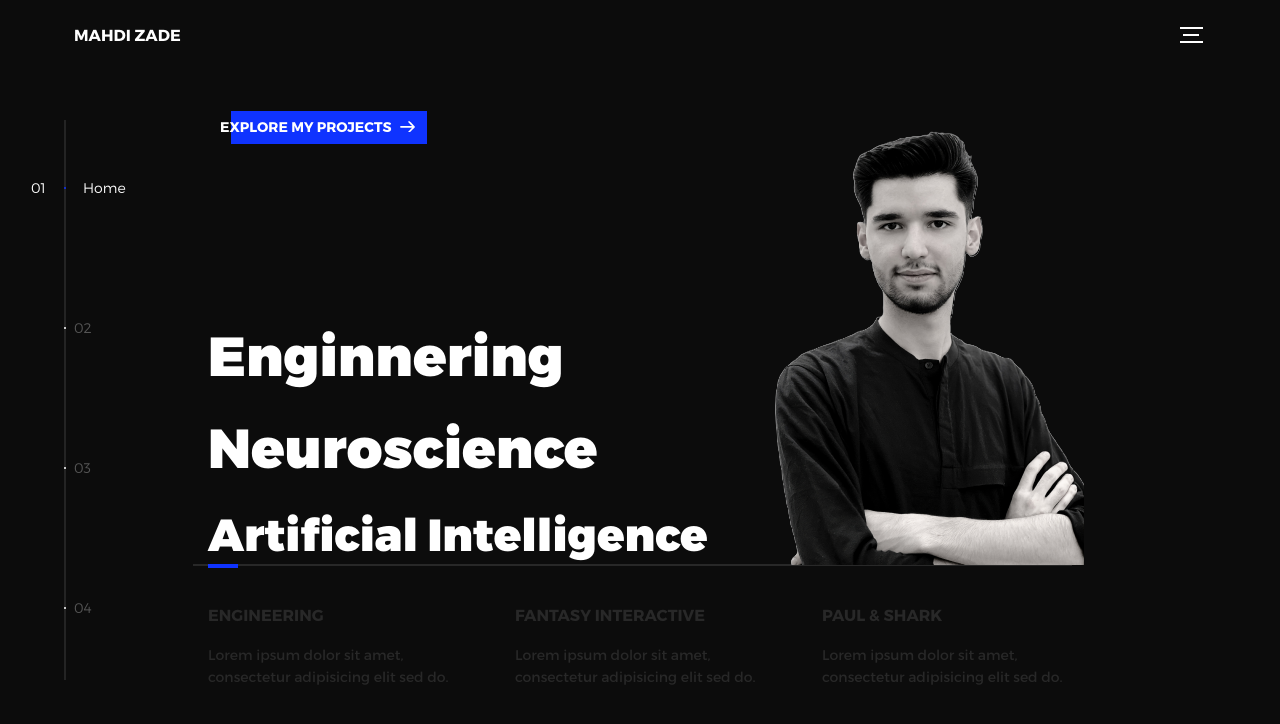
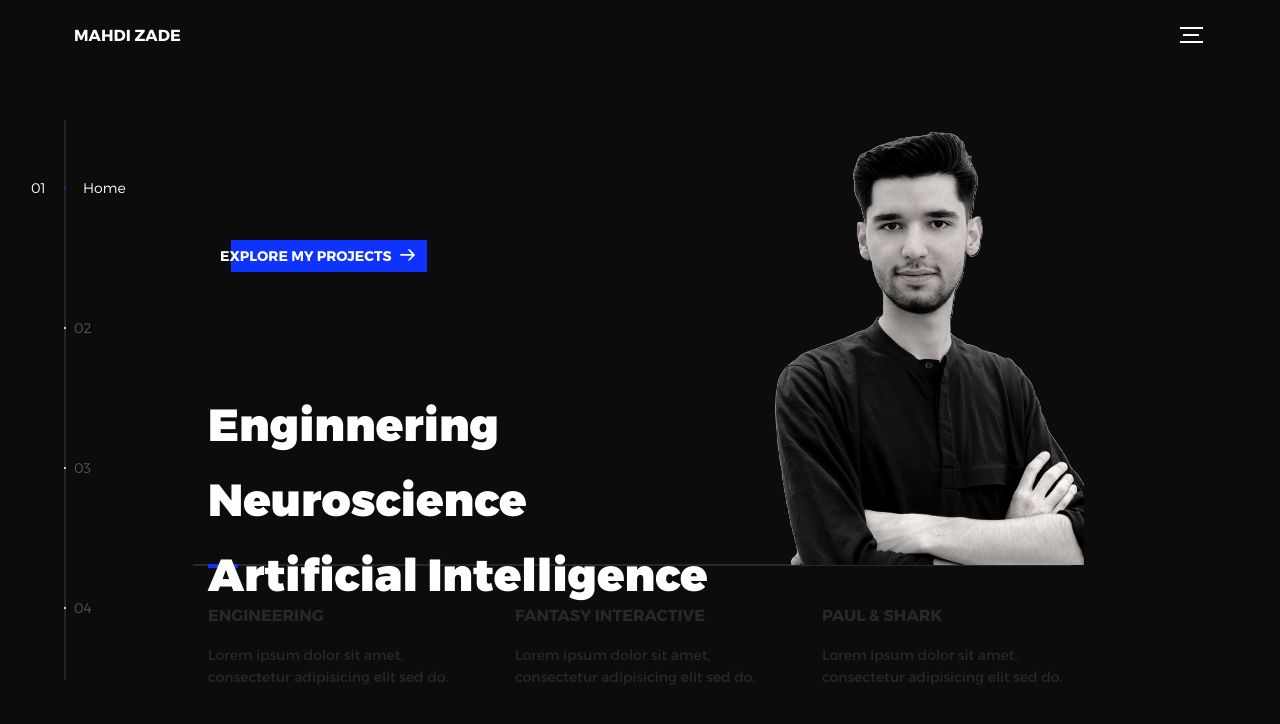
Before and after one commit to mahdi-zade/mahdi-zade.github.io, a plain HTML site: page index.html in a window 1280 px wide. Drawn offline with nearby package versions, Linux system fonts and the light colour scheme.

Commit message:
Update index.html

```diff
--- a/index.html
+++ b/index.html
@@ -44,6 +44,8 @@
           <li class="l-section section section--is-active">
             <div class="intro">
               <div class="intro--banner">
+                <h1 style="font-size:55px;"><br></h1>
+
                 <button class="cta" onclick="projects">Explore My Projects
                   <svg version="1.1" id="Layer_1" xmlns="http://www.w3.org/2000/svg" xmlns:xlink="http://www.w3.org/1999/xlink" x="0px" y="0px" viewBox="0 0 150 118" style="enable-background:new 0 0 150 118;" xml:space="preserve">
                   <g transform="translate(0.000000,118.000000) scale(0.100000,-0.100000)">
@@ -53,9 +55,9 @@
                   <span class="btn-background"></span>
                 </button>
 
-                <h1 style="font-size:55px;"><br><br></h1>
-                <h1 style="font-size:55px;">Enginnering</h1>
-                <h1 style="font-size:55px;">Neuroscience</h1>
+                <h1 style="font-size:55px;"><br></h1>
+                <h1 style="font-size:45px;">Enginnering</h1>
+                <h1 style="font-size:45px;">Neuroscience</h1>
                 <h1 style="font-size:45px;">Artificial Intelligence</h1>
 
                 <img src="assets/img/introduction-visual.png" alt="Welcome">
```
